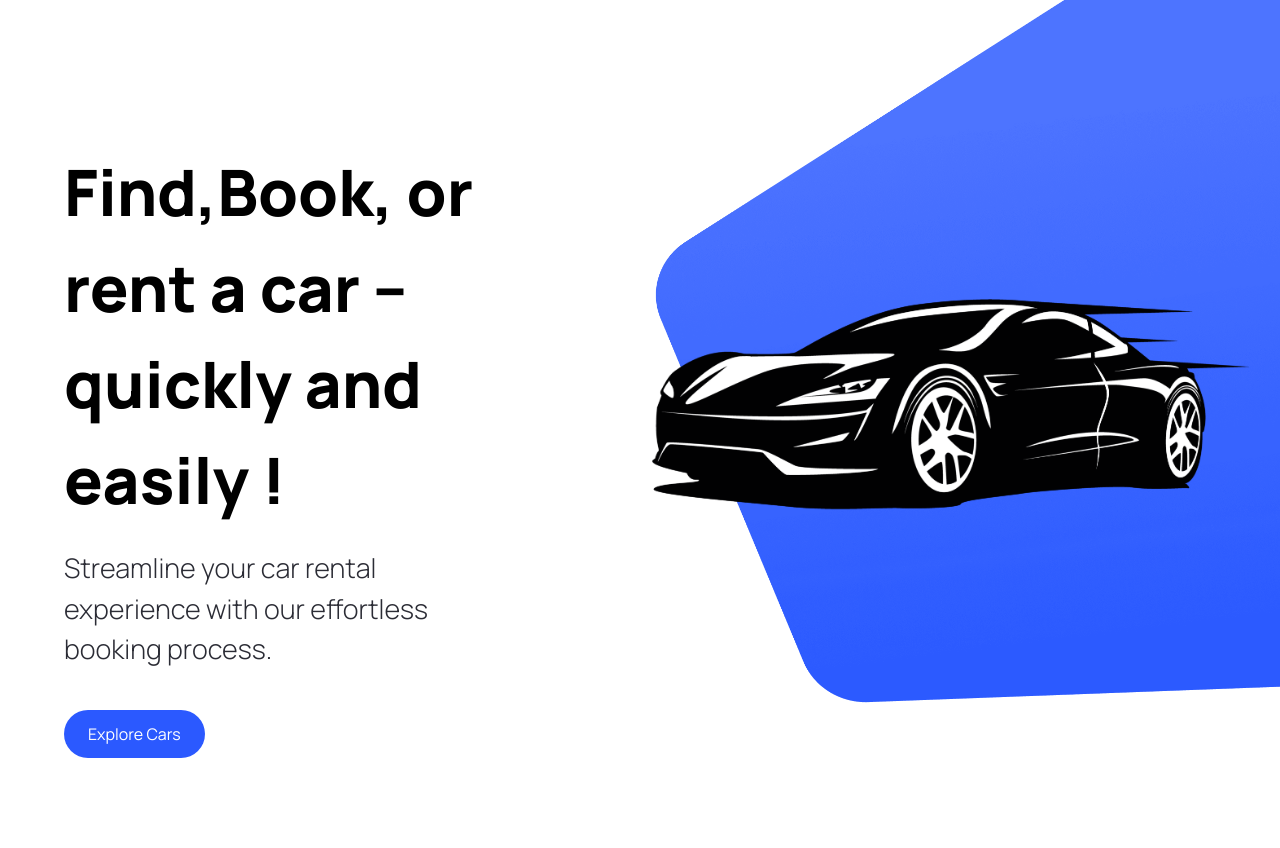
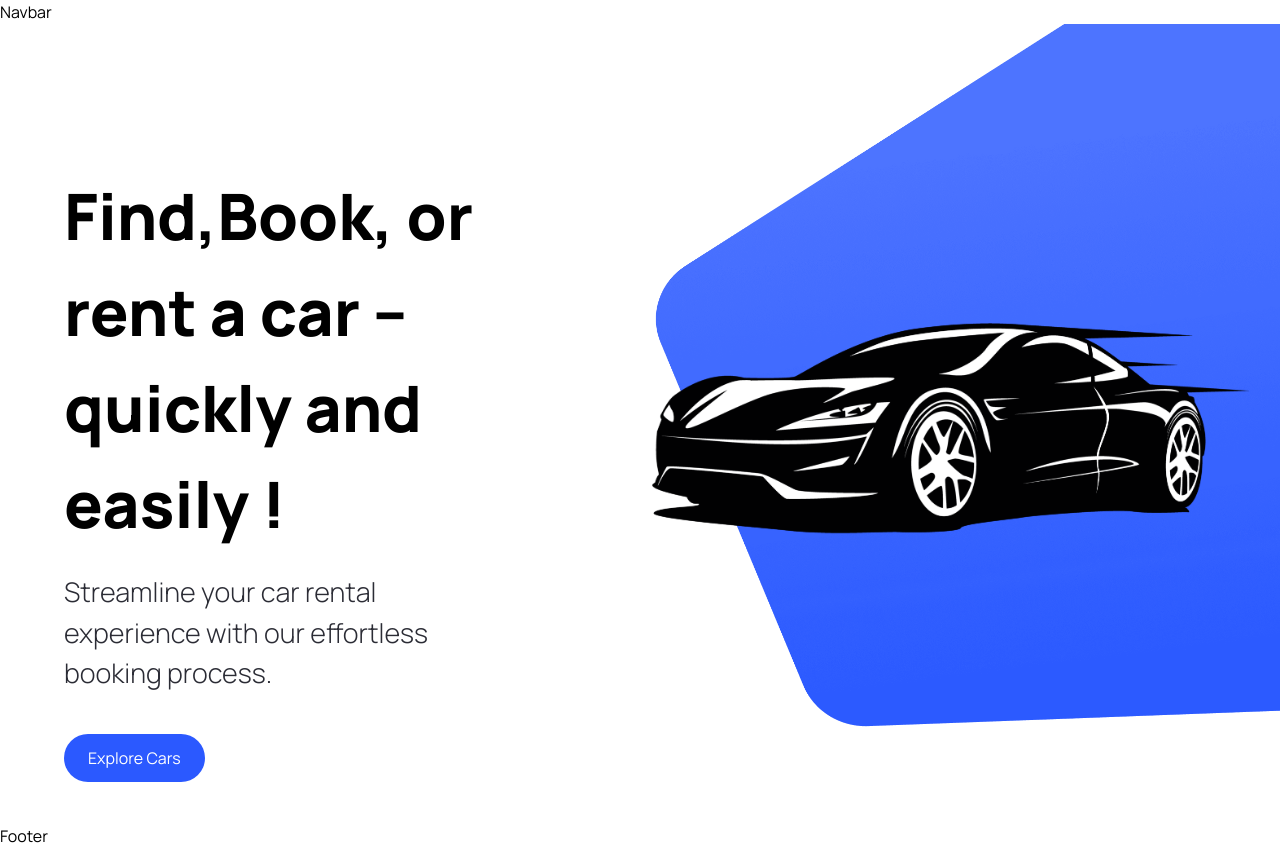
Before and after one commit to AryanT10/VelocityNext, a Next.js app in the folder velocitynext/: page / in a window 1280 px wide. Before the commit the page ends 800 px from the top, so only its background shows below. Built offline with nearby package versions, Linux system fonts and the light colour scheme.

Commit message:
create Navbar and footer components

```diff
--- a/velocitynext/app/layout.tsx
+++ b/velocitynext/app/layout.tsx
@@ -1,12 +1,11 @@
 import type { Metadata } from "next";
-import { Inter } from "next/font/google";
 import "./globals.css";
+import { Footer, Navbar } from '@/components';
 
-const inter = Inter({ subsets: ["latin"] });
 
 export const metadata: Metadata = {
-  title: "Create Next App",
-  description: "Generated by create next app",
+  title: "Velocity Next",
+  description: "Your Ultimate Destination for Car Rentals, Sales, and Services",
 };
 
 export default function RootLayout({
@@ -16,7 +15,11 @@ export default function RootLayout({
 }>) {
   return (
     <html lang="en">
-      <body className={inter.className}>{children}</body>
+      <body className="relative">
+        <Navbar />
+        {children}
+        <Footer />
+      </body>
     </html>
   );
 }
--- /dev/null
+++ b/velocitynext/components/Footer.tsx
@@ -0,0 +1,9 @@
+import React from 'react'
+
+const Footer = () => {
+  return (
+	<div>Footer</div>
+  )
+}
+
+export default Footer
--- /dev/null
+++ b/velocitynext/components/Navbar.tsx
@@ -0,0 +1,9 @@
+import React from 'react'
+
+const Navbar = () => {
+  return (
+	<div>Navbar</div>
+  )
+}
+
+export default Navbar
--- a/velocitynext/components/index.ts
+++ b/velocitynext/components/index.ts
@@ -1,4 +1,6 @@
 import Hero from './Hero';
 import CustomButton from './CustomButton';
+import Navbar from './Navbar';
+import Footer from './Footer';
 
-export { Hero,CustomButton }
+export { Hero, CustomButton, Navbar, Footer }
```
